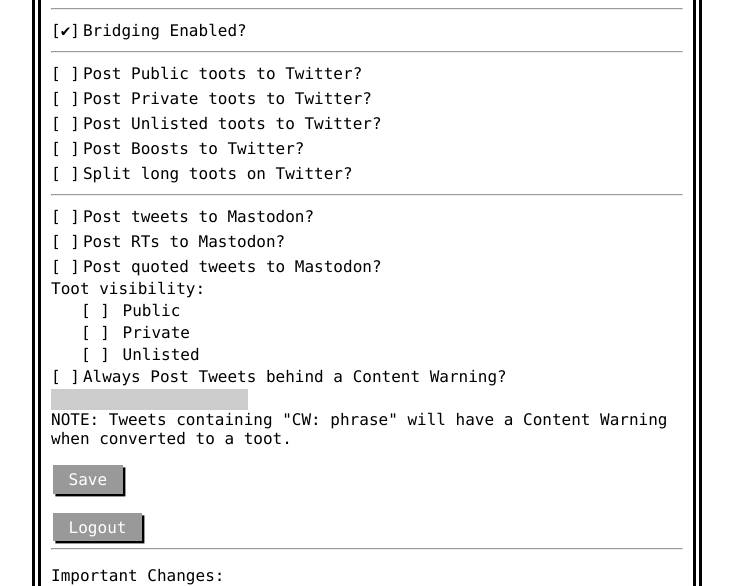
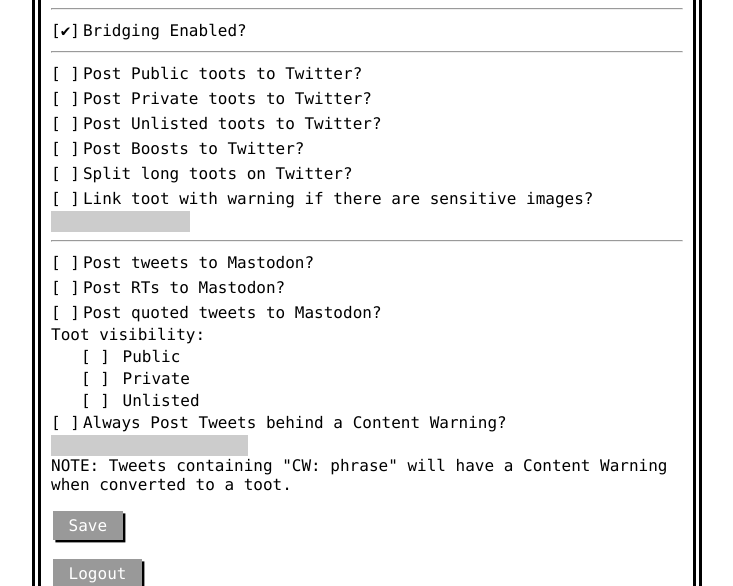
Before and after one commit to FedStoa/moa, a Flask app: template templates/index.html.j2 in a window 1280 px wide. Shown: the part 277-863 px from the top of the page, without its empty margins (273-1006 px from the left). Run offline with Flask 2, Linux system fonts and the light colour scheme; the template is opened without the code that fills it: values that come from a table or form of the project are taken from there, others are empty; the visitor is signed in with stand-in values (Sample User, id 1); parts of the project's set-up code (start-up, migrations or seed data) failed here and were passed over.

Commit message:
WIP for #59

```diff
--- a/moa/forms.py
+++ b/moa/forms.py
@@ -11,6 +11,8 @@ class SettingsForm(FlaskForm):
     post_unlisted_to_twitter = BooleanField('Post Unlisted toots to Twitter?')
     post_boosts_to_twitter = BooleanField('Post Boosts to Twitter?')
     split_twitter_messages = BooleanField('Split long toots on Twitter?')
+    post_sensitive_behind_link = BooleanField('Link toot with warning if there are sensitive images?')
+    sensitive_link_text = StringField('', validators=[Length(min=1, message="Warning can't be empty")])
 
     post_rts_to_mastodon = BooleanField('Post RTs to Mastodon?')
     post_quotes_to_mastodon = BooleanField('Post quoted tweets to Mastodon?')
--- a/moa/settings.py
+++ b/moa/settings.py
@@ -7,6 +7,8 @@ class Settings:
     post_unlisted_to_twitter = False
     split_twitter_messages = True
     post_boosts_to_twitter = True
+    post_sensitive_behind_link = False
+    sensitive_link_text = '(NSFW Image)'
 
     # Twitter -> Masto
     post_to_mastodon = True
--- a/templates/index.html.j2
+++ b/templates/index.html.j2
@@ -51,6 +51,8 @@
                 <li>{{ form.post_unlisted_to_twitter }}{{ form.post_unlisted_to_twitter.label }}</li>
                 <li>{{ form.post_boosts_to_twitter }}{{ form.post_boosts_to_twitter.label }}</li>
                 <li>{{ form.split_twitter_messages }}{{ form.split_twitter_messages.label }}</li>
+                <li>{{ form.post_sensitive_behind_link }}{{ form.post_sensitive_behind_link.label }} {{ form.sensitive_link_text(size=14) }}</li>
+
                 <hr>
                 <li>{{ form.post_to_mastodon }}{{ form.post_to_mastodon.label }}</li>
                 <li>{{ form.post_rts_to_mastodon }}{{ form.post_rts_to_mastodon.label }}</li>
```
